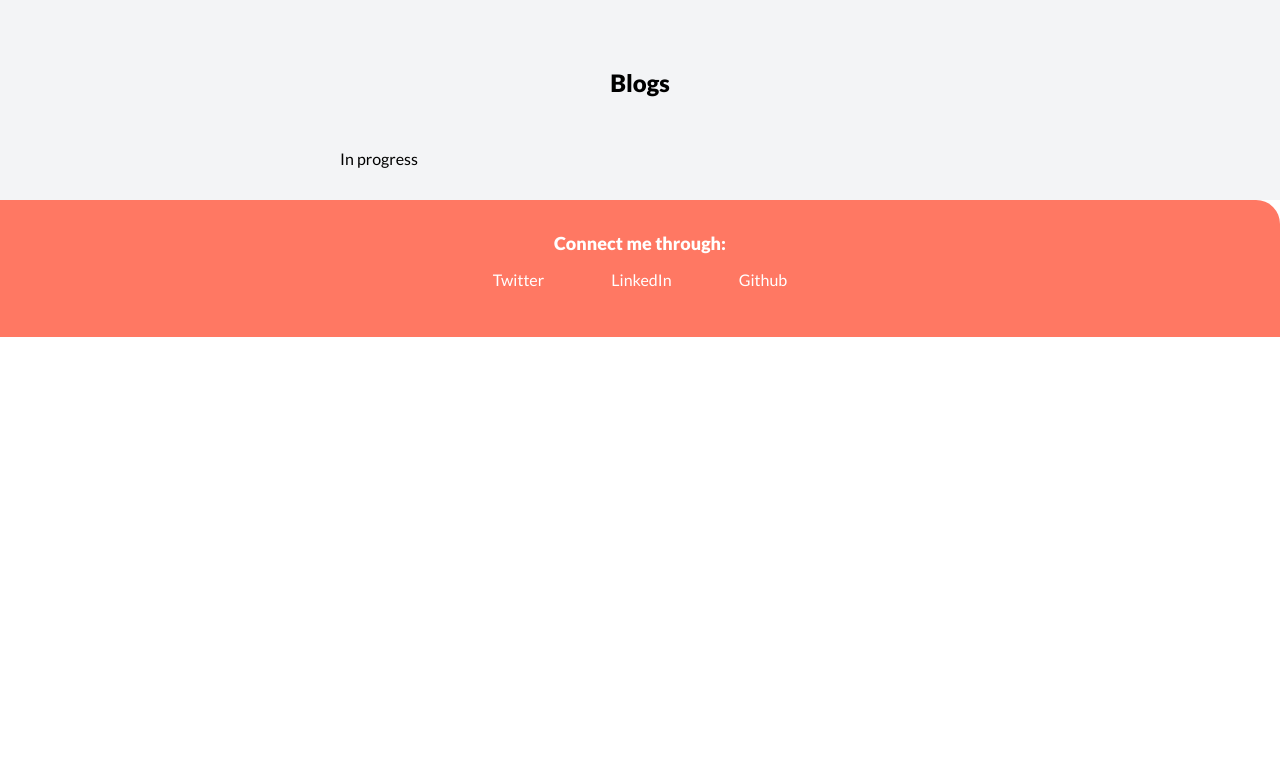
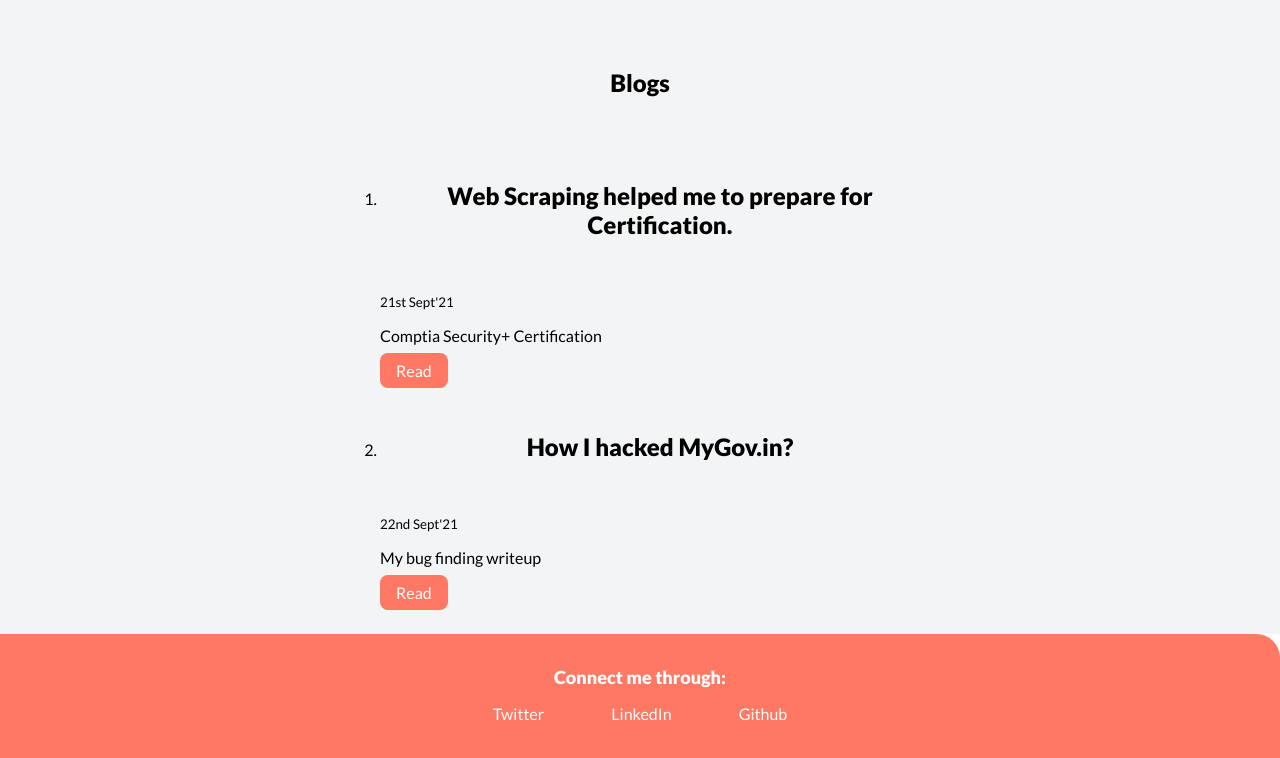
Before and after one commit to sunny-kathuria/portfolio, a plain HTML site: page blog.html in a window 1280 px wide. Shown: the part 106-864 px from the top of the page. Before the commit the page ends 800 px from the top, so only its background shows below. Drawn offline with Linux system fonts and the light colour scheme.

Commit message:
Update blog.html

```diff
--- a/blog.html
+++ b/blog.html
@@ -20,8 +20,26 @@
     <section class="section ow">
         <div class="container centre-container">
         <h1>Blogs </h1>
-        <p>In progress</p>
-        </div>
+        <ol>
+            <li>
+            <h1>Web Scraping helped me to prepare for Certification. </h1>
+            <small>21st Sept'21</small>
+            <p>Comptia Security+ Certification </p>
+            <a class="link primary-link" href=https://medium.com/@sunnyykathuria/web-scraping-helped-me-to-prepare-for-certification-1aad8f4eb3c8>Read</a>
+
+        </li>
+        <li>
+            <h1>How I hacked MyGov.in? </h1>
+            <small>22nd Sept'21</small>
+            <p>My bug finding writeup</p>
+            <a class="link primary-link" href=https://medium.com/@sunnyykathuria/web-scraping-helped-me-to-prepare-for-certification-1aad8f4eb3c8>Read</a>
+
+        </li>
+
+
+
+
+    </ol>
     </section>
 
 
```
